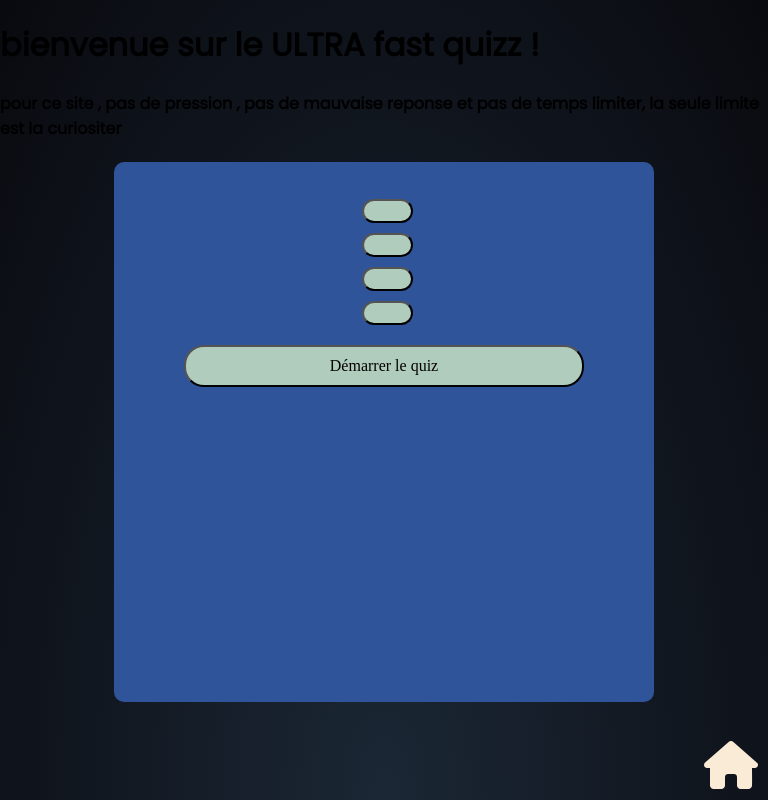
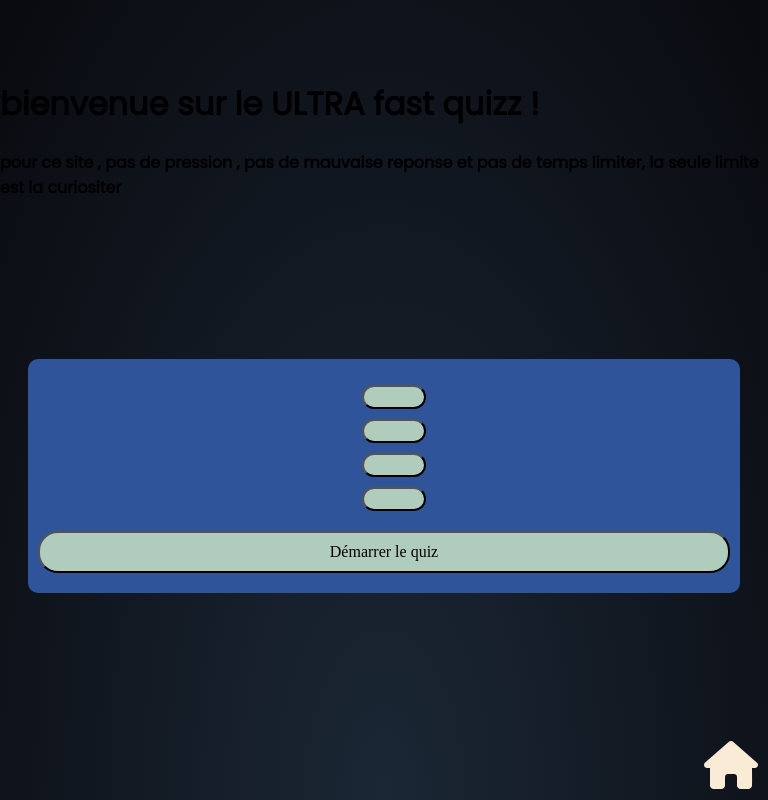
Before and after one commit to galathethelol2901/ecoCV, a PHP site: page /Quizz.php in a window 768 px wide. Run offline with PHP 8.4, Linux system fonts and the light colour scheme; some libraries are stand-ins or nearby versions; some web fonts are replaced.

Commit message:
quizz mobile

```diff
--- a/Quizz.css
+++ b/Quizz.css
@@ -77,3 +77,62 @@
 #score-container {
 display: none;
 }
+
+@media only screen and (max-width: 768px) {
+  /* Ajouter des règles CSS pour les tailles d'écran de 768px et moins */
+  #quiz-container {
+    width: 90%;
+    max-width: 100%;
+    height: auto;
+    margin: 20px;
+    padding: 10px;
+  }
+
+  .btn {
+    width: 100%;
+    max-width: 100%;
+  }
+}
+@media only screen and (max-width: 768px) {
+  /* Ajouter des règles CSS pour les tailles d'écran de 768px et moins */
+  body {
+    overflow: auto;
+  }
+
+  footer {
+    flex-direction: column;
+    justify-content: center;
+    align-items: center;
+    height: auto;
+  }
+
+  #home {
+    margin-right: 0;
+    margin-bottom: 10px;
+  }
+
+  .fa-solid {
+    position: fixed;
+    bottom: 10px;
+    right: 50%;
+    transform: translateX(50%) scale(1.2);
+  }
+}
+
+@media only screen and (min-width: 768px) {
+  /* Ajouter des règles CSS pour les tailles d'écran de 769px et plus */
+  footer {
+    justify-content: flex-end;
+  }
+
+  #home {
+    margin-right: 20px;
+  }
+
+  .fa-solid {
+    position: fixed;
+    bottom: 10px;
+    right: 10px;
+    transform: scale(1.2);
+  }
+}
```
